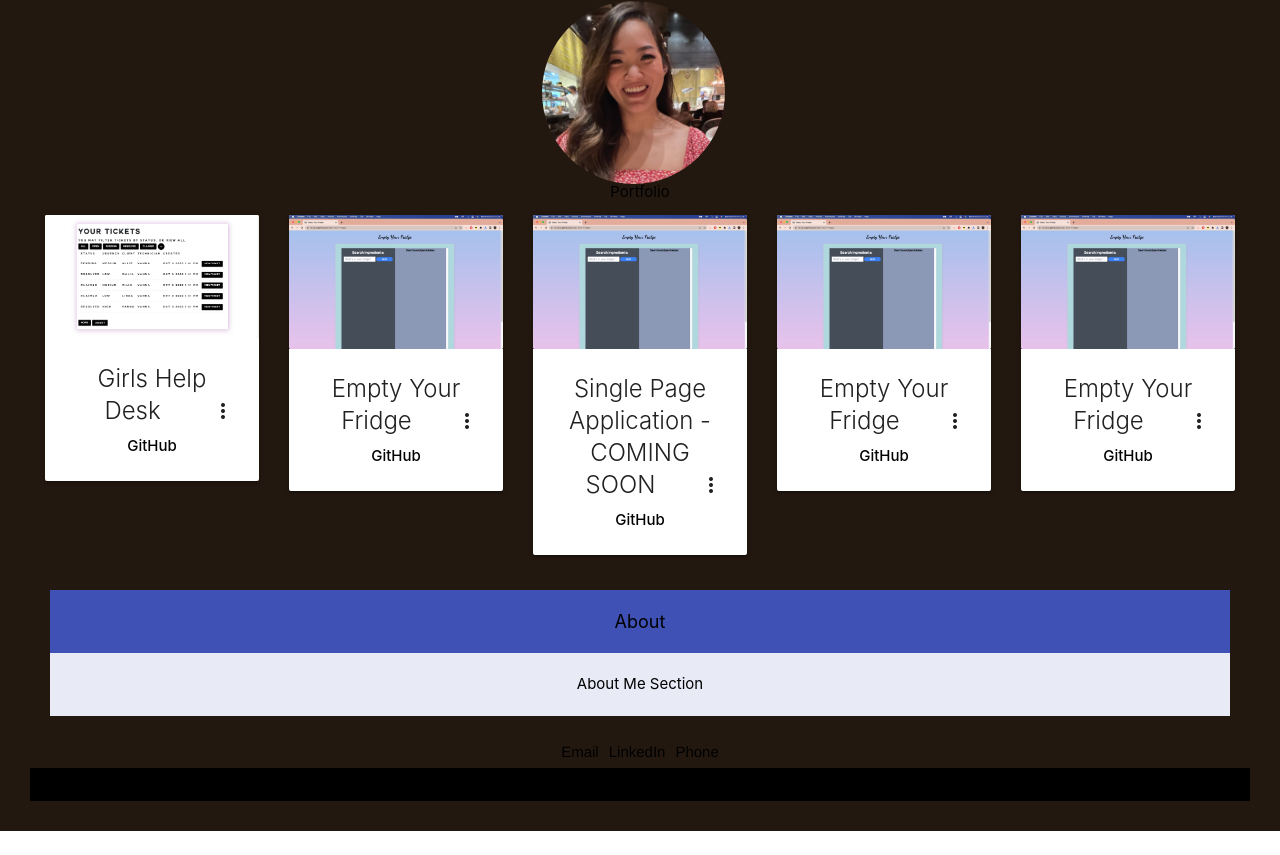
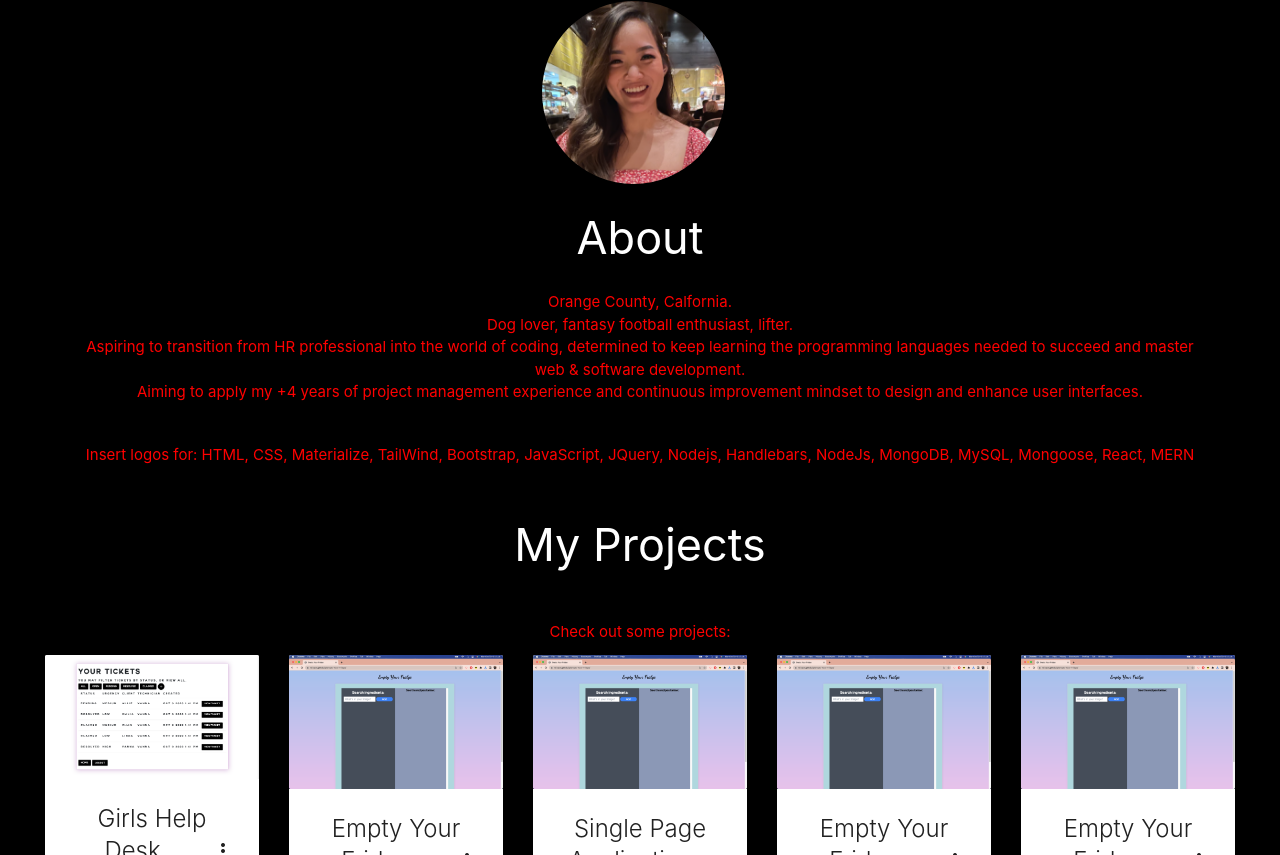
Before and after one commit to codeandlift706/React-Portfolio, a React (Vite) app in the folder Portfolio/: page / in a window 1280 px wide. Shown: the part 445-1300 px from the top of the page. Before the commit the page ends 1276 px from the top, so only its background shows below. Built offline with nearby package versions, Linux system fonts and the light colour scheme.

Commit message:
added to about me

```diff
--- a/Portfolio/src/App.jsx
+++ b/Portfolio/src/App.jsx
@@ -11,15 +11,13 @@ import Footer from './components/Footer';
 
 
 export default function App() {
-  const portfolioTitle = "Portfolio";
 
   return (
     <>
     <Navbar />
     <Header />
-    <h2>{portfolioTitle}</h2>
+    <About />
     <Project />
-    <About />
     <Contact />
     <Footer />
     </>
--- a/Portfolio/src/components/About.jsx
+++ b/Portfolio/src/components/About.jsx
@@ -2,14 +2,14 @@
 const styles = {
     card: {
         margin: 20,
-        background: '#e8eaf6',
+        // background: '#e8eaf6',
     },
     heading: {
-        background: '#3f51b5',
+        // background: '#3f51b5',
         minHeight: 50,
-        lineHeight: 3.5,
-        fontSize: '1.2rem',
-        color: 'black',
+        pneHeight: 3.5,
+        fontSize: '3rem',
+        color: 'white',
         padding: '0 20px',
     },
     content: {
@@ -22,10 +22,14 @@ function About() {
         <div style={styles.card}>
             <div style={styles.heading}>About</div>
             <div style={styles.content}>
-About Me Section
+                <p>Orange County, Calfornia.</p>
+                <p>Dog lover, fantasy football enthusiast, lifter. </p>
+                    <p>Aspiring to transition from HR professional into the world of coding, determined to keep learning the programming languages needed to succeed and master web & software development. </p>
+                        <p>Aiming to apply my +4 years of project management experience and continuous improvement mindset to design and enhance user interfaces. </p>
+                        <p></p>
+                    </div>
             </div>
-        </div>
-    );
+            );
 }
 
-export default About;
+            export default About;
--- a/Portfolio/src/components/Project.jsx
+++ b/Portfolio/src/components/Project.jsx
@@ -13,7 +13,7 @@ const styles = {
         background: 'black',
         minHeight: 50,
         lineHeight: 3.5,
-        fontSize: '1.2rem',
+        fontSize: '3rem',
         color: 'white',
         padding: '0 20px',
     },
@@ -29,6 +29,9 @@ const styles = {
 function Project() {
     return (
         <>
+        <p>Insert logos for: HTML, CSS, Materialize, TailWind, Bootstrap, JavaScript, JQuery, Nodejs, Handlebars, NodeJs, MongoDB, MySQL, Mongoose, React, MERN</p>
+        <h2 style={styles.heading}>My Projects</h2>
+        <h3>Check out some projects:</h3>
             <div class="projectContainer">
                 <div class="card" style={styles.size}>
                     <div class="card-image waves-effect waves-block waves-light">
--- a/Portfolio/src/index.css
+++ b/Portfolio/src/index.css
@@ -74,8 +74,10 @@ body {
   min-width: 320px;
   min-height: 100vh;
   /* background-color: #A75D6D; */
-  background-color: #231810;
-  color: black;
+  /* background-color: #231810; */
+  background-color: black;
+
+  color: red;
   /* margin-bottom: 30px; */
 }
 
```
